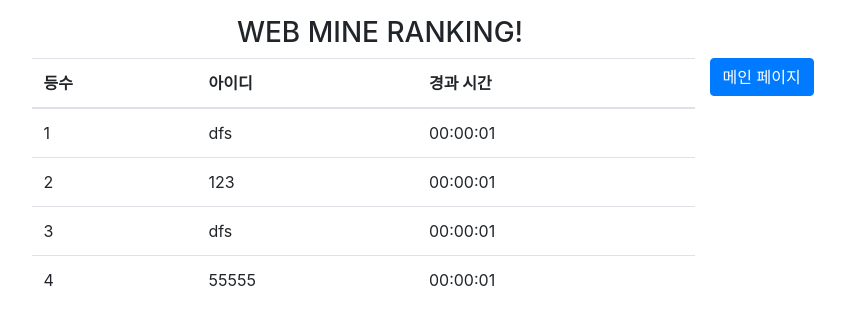
After one commit to dlgkdud/web, a Django app: template mine/templates/mine/ranking.html in a window 1280 px wide. The commit adds this page. Shown: the top 325 px of the page, without its empty margins (260-1105 px from the left). Run offline with Django 4.2, Linux system fonts and the light colour scheme; the template is opened without the code that fills it, so the values that code supplies are empty; data comes from the database, SQL or seed files in the repository; some libraries are stand-ins or nearby versions.

Commit message:
랭킹 기능 생성

```diff
--- /dev/null
+++ b/mine/templates/mine/ranking.html
@@ -0,0 +1,96 @@
+<!DOCTYPE html>
+<html>
+<head>
+    <link rel="stylesheet" href="https://stackpath.bootstrapcdn.com/bootstrap/4.4.1/css/bootstrap.min.css" integrity="sha384-Vkoo8x4CGsO3+Hhxv8T/Q5PaXtkKtu6ug5TOeNV6gBiFeWPGFN9MuhOf23Q9Ifjh" crossorigin="anonymous">
+
+    <script src="https://cdn.jsdelivr.net/npm/axios/dist/axios.min.js"></script>
+    <script src="https://code.jquery.com/jquery-3.4.1.slim.min.js" integrity="sha384-J6qa4849blE2+poT4WnyKhv5vZF5SrPo0iEjwBvKU7imGFAV0wwj1yYfoRSJoZ+n" crossorigin="anonymous"></script>
+    <script src="https://cdn.jsdelivr.net/npm/popper.js@1.16.0/dist/umd/popper.min.js" integrity="sha384-Q6E9RHvbIyZFJoft+2mJbHaEWldlvI9IOYy5n3zV9zzTtmI3UksdQRVvoxMfooAo" crossorigin="anonymous"></script>
+    <script src="https://stackpath.bootstrapcdn.com/bootstrap/4.4.1/js/bootstrap.min.js" integrity="sha384-wfSDF2E50Y2D1uUdj0O3uMBJnjuUD4Ih7YwaYd1iqfktj0Uod8GCExl3Og8ifwB6" crossorigin="anonymous"></script>
+
+    <style>
+        #main-flexbox{
+            display: flex;
+            flex-flow: column;
+            align-items: center;
+            height: 100%;
+        }
+
+        #content-flexbox{
+            display: flex;
+            width: 70%;
+            flex-flow: row;
+        }
+
+
+        #dummy-flexbox {
+            display: flex;
+            width: 15%;
+            flex-flow: column;
+        }
+
+        #button-flexbox{
+            display: flex;
+            width: 20%;
+            flex-flow: column;
+            justify-content: center;
+            align-items: center;
+            height: 100%;
+        }
+
+        #main-flexbox {
+            margin-top: 1em;
+        }
+    </style>
+</head>
+<body>
+    <div id="main-flexbox">
+        <div id="nav-bar-flexbox">
+            <h3>WEB MINE RANKING!</h3>
+        </div>
+        <div id="content-flexbox">
+            <div id="dummy-flexbox">
+            </div>
+            <table id="ranking-table" class="table">
+                <thead>
+                    <tr>
+                        <th>등수</th>
+                        <th>아이디</th>
+                        <th>경과 시간</th>
+                    </tr>
+                </thead>
+                <tbody id="ranking-list">
+                </tbody>
+            </table>
+            <div id="button-flexbox">
+                <a id="ranking-btn" class="btn btn-primary" role="button" href="/">메인 페이지</a>
+            </div>
+        </div>
+    </div>
+
+    <script type="text/javascript">
+        axios.get('/mine/mine/ranking')
+        .then(get_mine_ranking);
+
+        function get_mine_ranking(response){
+            let ranking_data = response.data.data;
+            let ranking_list = document.querySelector("#ranking-list")
+            let count = 1;
+            ranking_data.forEach(element => {
+                let tr = document.createElement("tr");
+                let rankElement = document.createElement("td");
+                let userElement = document.createElement("td");
+                let timeElement = document.createElement("td");
+
+                rankElement.innerText = count.toString();
+                userElement.innerText = element.name;
+                timeElement.innerText = element.elapsed_time;
+                tr.appendChild(rankElement);
+                tr.appendChild(userElement);
+                tr.appendChild(timeElement);
+                ranking_list.appendChild(tr);
+                count += 1;
+            });
+        }
+    </script>
+</body>
--- a/mine/urls.py
+++ b/mine/urls.py
@@ -9,4 +9,5 @@ urlpatterns = [
     path('mine/ranking', views.get_ranking_list, name='get_ranking_list'),
     path('mine/check', views.check_mine, name='check_mine'),
     path('mine/make', views.make_mine, name='make_mine'),
+    path('delete', views.delete, name='delete_data'),
 ]
--- a/mine/views.py
+++ b/mine/views.py
@@ -1,7 +1,7 @@
 from django.shortcuts import render, redirect
 from django.http import HttpResponse, JsonResponse
 from django.views import templates
-# from mine.models import Ranking
+from mine.models import Ranking
 from .api.mine import Mine
 from django.core import serializers
 # from .models import Ranking
@@ -18,17 +18,38 @@ def index(request):
     return render(request, 'mine/index.html',context)
     return render(request, 'mine/sol.html',context)
 
+@csrf_exempt
+def ranking(request):
+    context = {}
+    return render(request, 'mine/ranking.html',context)
 
-def ranking(request):
-  return HttpResponse("ranking view page")
+@csrf_exempt
+def get_ranking_list(request):
+    ranking_list = Ranking.objects.order_by('elapsed_time')[:100]
+    ranking_data = serializers.serialize("json",ranking_list, fields=('name','elapsed_time'))
+    ranking_data = json.loads(ranking_data)
+    ranking_data = [{**item['fields'],**{"pk" : item['pk']}} for item in ranking_data]
+    ranking_data = {
+        "data" : ranking_data
+    }
+    return JsonResponse(ranking_data)
 
+@csrf_exempt
+def register_ranking(request):
+    if 'elapsed_time' not in request.session:
+        return JsonResponse({'status' : 'failed'})
 
-def get_ranking_list(request):
-  return HttpResponse("get ranking list page")
+    data = json.loads(request.body)
+    name = data['name']
+    elapsed_time = request.session['elapsed_time']
 
+    datetime_args = elapsed_time//3600,(elapsed_time%3600)//60,elapsed_time%60
+    d = datetime.time(datetime_args[0], datetime_args[1], datetime_args[2])
 
-def register_ranking(request):
-  return HttpResponse("register ranking page")
+    ranking = Ranking(name = name, elapsed_time = d)
+    ranking.save()
+
+    return JsonResponse({'status' : 'success'})
 
 @csrf_exempt
 def check_mine(request):
@@ -59,3 +80,8 @@ def make_mine(request):
     }
 
     return JsonResponse(result)
+
+def delete(request) :
+    data = Ranking.objects.all()
+    data.delete()
+    return redirect('ranking')
```
Also changed, not shown: mine/templates/mine/index.html (+22 -3 lines), mine/migrations/0001_initial.py (added), sudoku/migrations/0001_initial.py (added).
